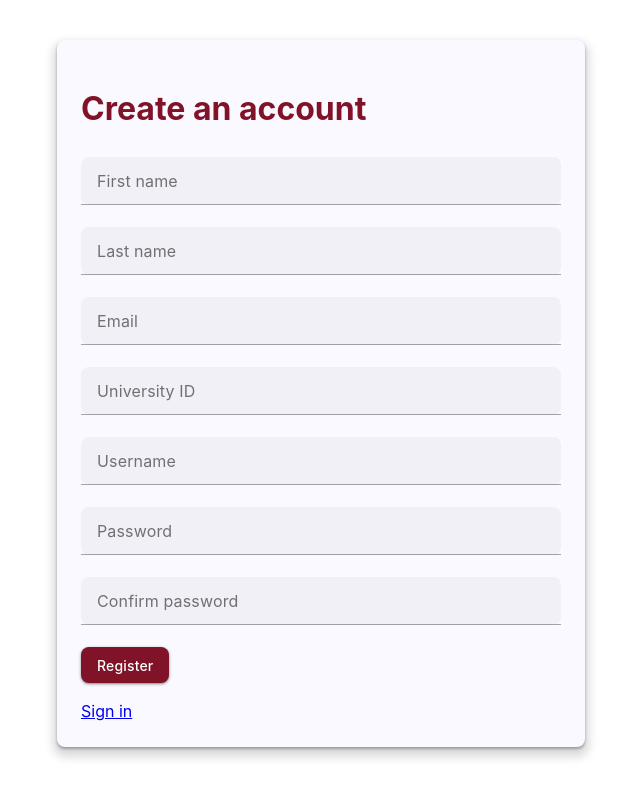
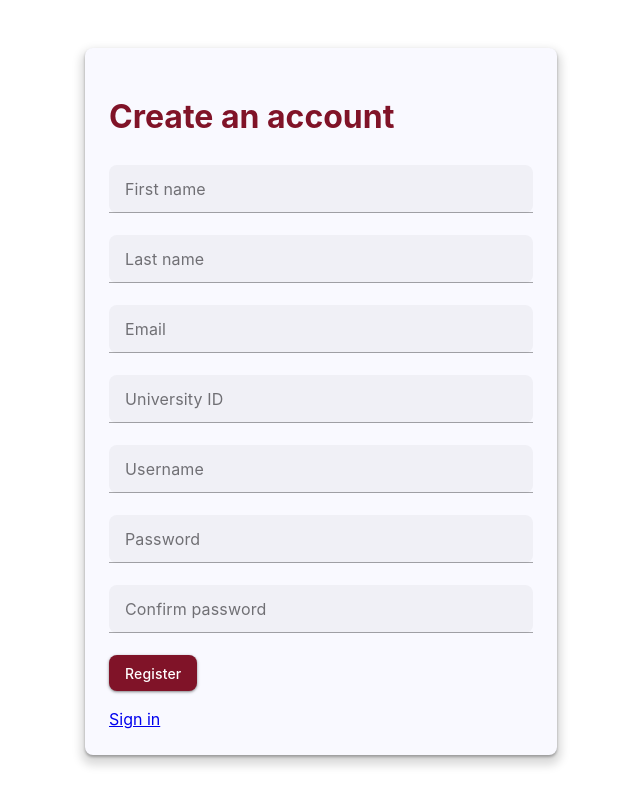
Before and after one commit to MILTONADINA/Courses, a Vue app in the folder frontend/: page /register in a window 1280 px wide. Shown: the whole page, without its empty margins (319-959 px from the left). Built offline with nearby package versions, Linux system fonts and the light colour scheme; the HTML template or start-up script is replaced by a standard one; what webfontloader would draw is missing.

Commit message:
Feature 1: align auth views with the UI style rules and add Vuetify rules to Register

```diff
--- a/frontend/src/components/MenuBar.vue
+++ b/frontend/src/components/MenuBar.vue
@@ -26,5 +26,5 @@ async function signOut() {
     <v-app-bar-title>Courses</v-app-bar-title>
     <v-btn data-testid="sign-out" variant="text" @click="signOut">Sign out</v-btn>
   </v-app-bar>
-  <v-alert v-if="error" type="error">{{ error }}</v-alert>
+  <v-alert v-if="error" type="error" density="compact">{{ error }}</v-alert>
 </template>
--- a/frontend/src/views/Login.vue
+++ b/frontend/src/views/Login.vue
@@ -29,16 +29,20 @@ async function submit() {
 </script>
 
 <template>
-  <v-container class="py-10" style="max-width: 480px">
-    <v-card elevation="4" class="pa-6">
-      <h1 class="text-h4 mb-6">Sign in</h1>
-      <v-alert v-if="error" type="error" class="mb-4">{{ error }}</v-alert>
-      <form @submit.prevent="submit">
-        <v-text-field v-model="form.userName" label="Username" data-testid="userName" />
-        <v-text-field v-model="form.password" label="Password" type="password" data-testid="password" />
-        <v-btn type="submit" color="primary" class="oc-cta" :loading="loading">Sign in</v-btn>
-      </form>
-      <router-link :to="{ name: 'register' }" class="d-inline-block mt-4">Create an account</router-link>
-    </v-card>
+  <v-container class="py-12">
+    <v-row justify="center">
+      <v-col cols="12" sm="8" md="6" lg="4">
+        <v-card rounded="lg" elevation="4" class="pa-6">
+          <h1 class="text-h4 mb-6">Sign in</h1>
+          <v-alert v-if="error" type="error" density="compact" class="mb-4">{{ error }}</v-alert>
+          <form @submit.prevent="submit">
+            <v-text-field v-model="form.userName" label="Username" density="comfortable" rounded="lg" data-testid="userName" />
+            <v-text-field v-model="form.password" label="Password" type="password" density="comfortable" rounded="lg" data-testid="password" />
+            <v-btn type="submit" color="primary" variant="elevated" class="oc-cta" :loading="loading">Sign in</v-btn>
+          </form>
+          <router-link :to="{ name: 'register' }" class="d-inline-block mt-4">Create an account</router-link>
+        </v-card>
+      </v-col>
+    </v-row>
   </v-container>
 </template>
--- a/frontend/src/views/Register.vue
+++ b/frontend/src/views/Register.vue
@@ -12,20 +12,30 @@ const form = reactive({
 });
 const error = ref("");
 const loading = ref(false);
-const fields = [
-  ["firstName", "First name"], ["lastName", "Last name"],
-  ["email", "Email"], ["universityId", "University ID"],
-  ["userName", "Username"], ["password", "Password"],
-  ["confirmPassword", "Confirm password"],
-];
 
+const required = (label) => (v) => !!v?.trim() || `${label} is required.`;
+// Same rules and messages as the register API; the first rule of each field is the required check.
+const rules = {
+  firstName: [required("First name")],
+  lastName: [required("Last name")],
+  email: [required("Email"), (v) => isValidEmail(v) || "Enter a valid email address."],
+  universityId: [required("University ID")],
+  userName: [required("Username")],
+  password: [required("Password"), (v) => v.length >= 8 || "Password must be at least 8 characters."],
+  confirmPassword: [required("Confirm password"), (v) => v === form.password || "Passwords do not match."],
+};
+
+// Check every required field before the format rules, in the same order as the API.
 function validate() {
-  for (const [field, label] of fields) {
-    if (!form[field].trim()) return `${label} is required.`;
+  const entries = Object.entries(rules);
+  const ordered = [
+    ...entries.map(([field, fieldRules]) => [field, fieldRules[0]]),
+    ...entries.flatMap(([field, fieldRules]) => fieldRules.slice(1).map((rule) => [field, rule])),
+  ];
+  for (const [field, rule] of ordered) {
+    const result = rule(form[field]);
+    if (result !== true) return result;
   }
-  if (!isValidEmail(form.email)) return "Enter a valid email address.";
-  if (form.password.length < 8) return "Password must be at least 8 characters.";
-  if (form.password !== form.confirmPassword) return "Passwords do not match.";
   return "";
 }
 
@@ -46,21 +56,25 @@ async function submit() {
 </script>
 
 <template>
-  <v-container class="py-10" style="max-width: 560px">
-    <v-card elevation="4" class="pa-6">
-      <h1 class="text-h4 mb-6">Create an account</h1>
-      <v-alert v-if="error" type="error" class="mb-4">{{ error }}</v-alert>
-      <form @submit.prevent="submit">
-        <v-text-field v-model="form.firstName" label="First name" data-testid="firstName" />
-        <v-text-field v-model="form.lastName" label="Last name" data-testid="lastName" />
-        <v-text-field v-model="form.email" label="Email" data-testid="email" />
-        <v-text-field v-model="form.universityId" label="University ID" data-testid="universityId" />
-        <v-text-field v-model="form.userName" label="Username" data-testid="userName" />
-        <v-text-field v-model="form.password" label="Password" type="password" data-testid="password" />
-        <v-text-field v-model="form.confirmPassword" label="Confirm password" type="password" data-testid="confirmPassword" />
-        <v-btn type="submit" color="primary" class="oc-cta" :loading="loading">Register</v-btn>
-      </form>
-      <router-link :to="{ name: 'login' }" class="d-inline-block mt-4">Sign in</router-link>
-    </v-card>
+  <v-container class="py-12">
+    <v-row justify="center">
+      <v-col cols="12" sm="10" md="8" lg="6">
+        <v-card rounded="lg" elevation="4" class="pa-6">
+          <h1 class="text-h4 mb-6">Create an account</h1>
+          <v-alert v-if="error" type="error" density="compact" class="mb-4">{{ error }}</v-alert>
+          <form @submit.prevent="submit">
+            <v-text-field v-model="form.firstName" label="First name" :rules="rules.firstName" density="comfortable" rounded="lg" data-testid="firstName" />
+            <v-text-field v-model="form.lastName" label="Last name" :rules="rules.lastName" density="comfortable" rounded="lg" data-testid="lastName" />
+            <v-text-field v-model="form.email" label="Email" :rules="rules.email" density="comfortable" rounded="lg" data-testid="email" />
+            <v-text-field v-model="form.universityId" label="University ID" :rules="rules.universityId" density="comfortable" rounded="lg" data-testid="universityId" />
+            <v-text-field v-model="form.userName" label="Username" :rules="rules.userName" density="comfortable" rounded="lg" data-testid="userName" />
+            <v-text-field v-model="form.password" label="Password" type="password" :rules="rules.password" density="comfortable" rounded="lg" data-testid="password" />
+            <v-text-field v-model="form.confirmPassword" label="Confirm password" type="password" :rules="rules.confirmPassword" density="comfortable" rounded="lg" data-testid="confirmPassword" />
+            <v-btn type="submit" color="primary" variant="elevated" class="oc-cta" :loading="loading">Register</v-btn>
+          </form>
+          <router-link :to="{ name: 'login' }" class="d-inline-block mt-4">Sign in</router-link>
+        </v-card>
+      </v-col>
+    </v-row>
   </v-container>
 </template>
```
